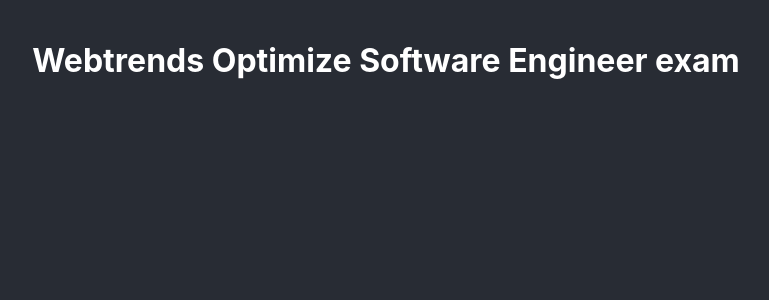
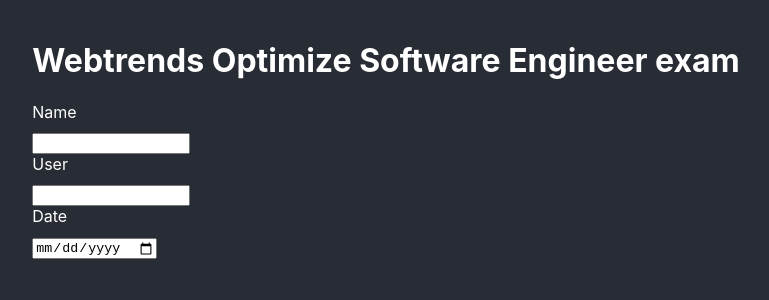
Before and after one commit to webtrends-optimize/software-engineer-exam, a React (Create React App) app: page / in a window 1280 px wide. Shown: the top 300 px of the page, without its empty margins (254-1023 px from the left). Built offline with nearby package versions, Linux system fonts and the light colour scheme.

Commit message:
task 1 complete

```diff
--- a/src/App.js
+++ b/src/App.js
@@ -1,4 +1,4 @@
-import React from "react";
+import React, {createRef} from "react";
 import "./App.css";
 
 const fields = [
@@ -8,11 +8,39 @@
 ];
 
 class App extends React.Component {
+  constructor(props) {
+    super(props);
+
+    this.inputRef = fields.reduce((acc, field) => {
+      acc[field.name] = createRef();
+      return acc;
+    }, {});
+
+    this.state = {
+      newText: "hello"
+    }
+  }
+
+  handleLabelClick = (fieldname) => {
+    this.inputRef[fieldname].current.focus();
+  };
+
   render() {
     return (
       <div>
         <h1>Webtrends Optimize Software Engineer exam</h1>
-        <form></form>
+        <form>
+          {fields.map((field, index) => (
+            <div key={index}>
+              <label htmlFor={field.name}>{field.label}</label>
+              <input
+                type={field.type}
+                name={field.name}
+                id={field.name}
+              />
+            </div>
+          ))}
+        </form>
       </div>
     );
   }
```
